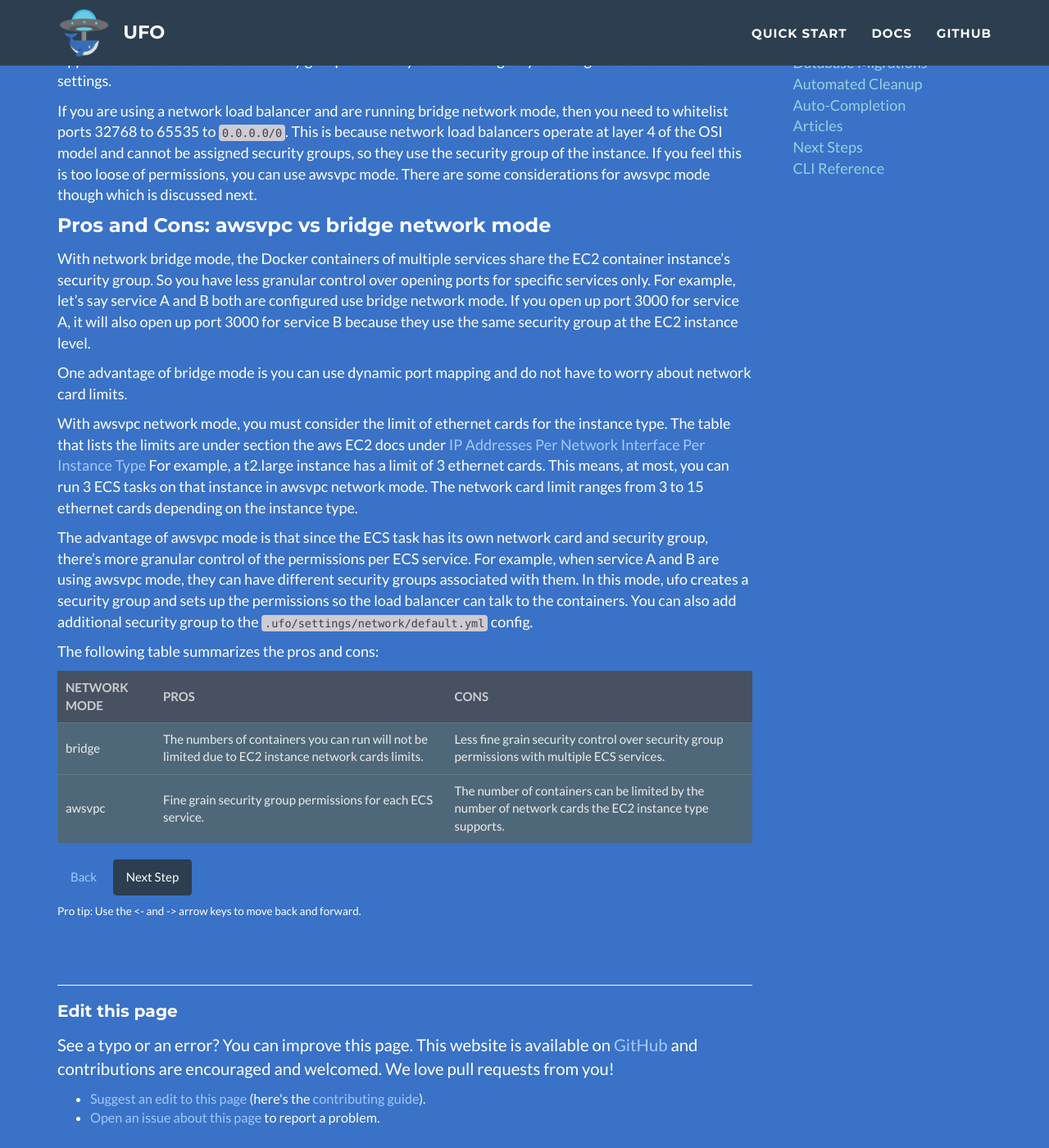
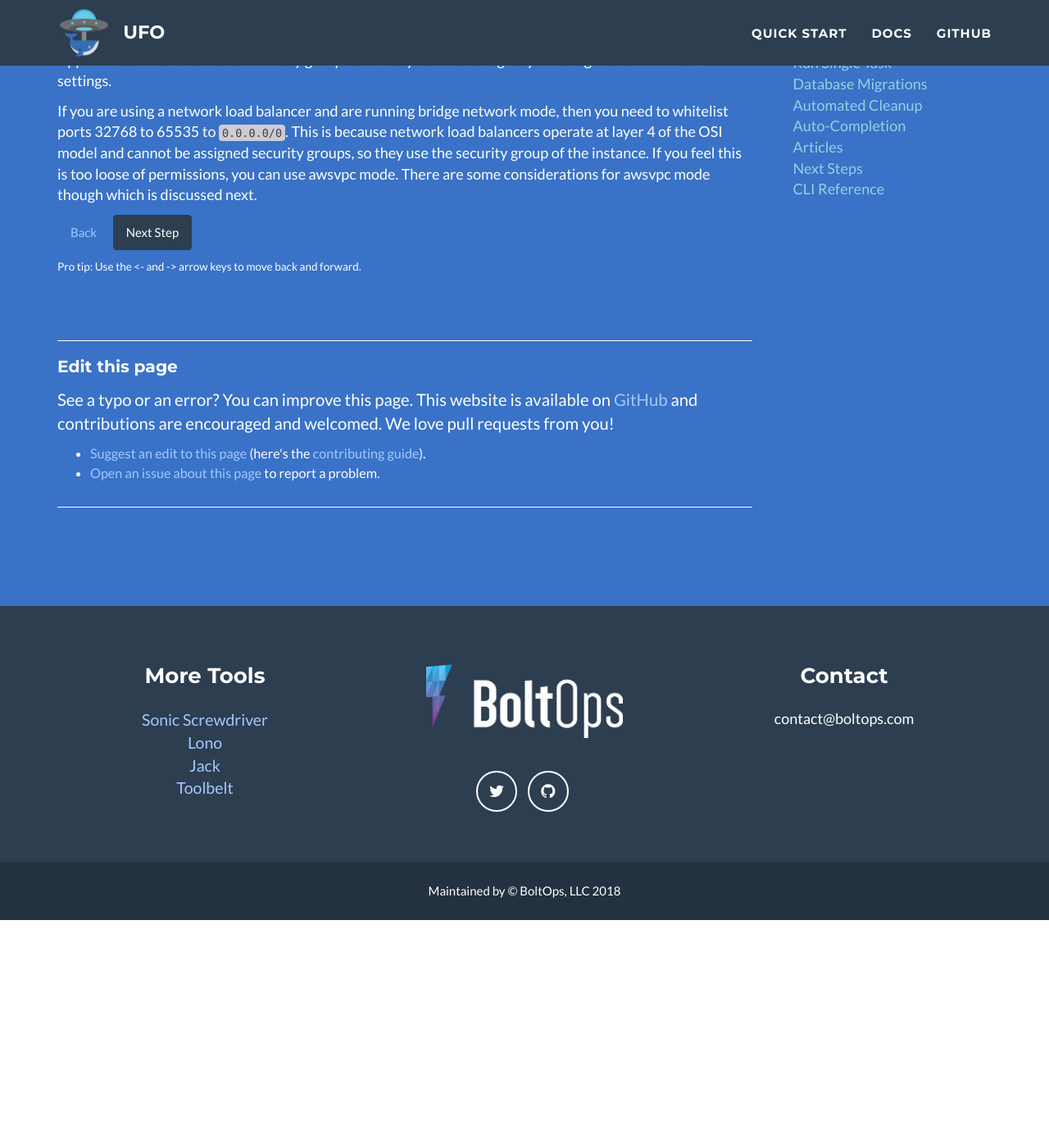
Before and after one commit to boltops-tools/ufo, a Jekyll site: the page built from docs/_docs/security-groups.md, in a window 1280 px wide and 1400 px high, scrolled down 964 px. Shown: the whole window at 82% size. Built offline with Jekyll 4.4.1, drawn with Linux system fonts in a browser that asks for light colours; after the commit the page ends 2086 px from its top, so only the background shows below that.

Commit message:
ecs-network-mode docs

```diff
--- a/docs/_docs/security-groups.md
+++ b/docs/_docs/security-groups.md
@@ -32,23 +32,6 @@ In general, ports below 32768 are outside of the ephemeral port range. So an eas
 
 If you are using a network load balancer and are running bridge network mode, then you need to whitelist ports 32768 to 65535 to `0.0.0.0/0`.  This is because network load balancers operate at layer 4 of the OSI model and cannot be assigned security groups, so they use the security group of the instance.  If you feel this is too loose of permissions, you can use awsvpc mode. There are some considerations for awsvpc mode though which is discussed next.
 
-## Pros and Cons: awsvpc vs bridge network mode
-
-With network bridge mode, the Docker containers of multiple services share the EC2 container instance's security group. So you have less granular control over opening ports for specific services only. For example, let’s say service A and B both are configured use bridge network mode. If you open up port 3000 for service A, it will also open up port 3000 for service B because they use the same security group at the EC2 instance level.
-
-One advantage of bridge mode is you can use dynamic port mapping and do not have to worry about network card limits.
-
-With awsvpc network mode, you must consider the limit of ethernet cards for the instance type. The table that lists the limits are under section the aws EC2 docs under [IP Addresses Per Network Interface Per Instance Type](https://docs.aws.amazon.com/AWSEC2/latest/UserGuide/using-eni.html) For example, a t2.large instance has a limit of 3 ethernet cards. This means, at most, you can run 3 ECS tasks on that instance in awsvpc network mode.  The network card limit ranges from 3 to 15 ethernet cards depending on the instance type.
-
-The advantage of awsvpc mode is that since the ECS task has its own network card and security group, there’s more granular control of the permissions per ECS service. For example, when service A and B are using awsvpc mode, they can have different security groups associated with them. In this mode, ufo creates a security group and sets up the permissions so the load balancer can talk to the containers.  You can also add additional security group to the `.ufo/settings/network/default.yml` config.
-
-The following table summarizes the pros and cons:
-
-Network mode | Pros | Cons
---- | ---
-bridge | The numbers of containers you can run will not be limited due to EC2 instance network cards limits. | Less fine grain security control over security group permissions with multiple ECS services.
-awsvpc | Fine grain security group permissions for each ECS service. | The number of containers can be limited by the number of network cards the EC2 instance type supports.
-
 <a id="prev" class="btn btn-basic" href="{% link _docs/load-balancer.md %}">Back</a>
-<a id="next" class="btn btn-primary" href="{% link _docs/ssl-support.md %}">Next Step</a>
+<a id="next" class="btn btn-primary" href="{% link _docs/ecs-network-mode.md %}">Next Step</a>
 <p class="keyboard-tip">Pro tip: Use the <- and -> arrow keys to move back and forward.</p>
--- a/docs/_includes/subnav.html
+++ b/docs/_includes/subnav.html
@@ -27,6 +27,7 @@
                 <li><a href="{% link _docs/ufo-current.md %}">Ufo Current</a></li>
                 <li><a href="{% link _docs/load-balancer.md %}">Load Balancer</a></li>
                 <li><a href="{% link _docs/security-groups.md %}">Security Groups</a></li>
+                <li><a href="{% link _docs/ecs-network-mode.md %}">ECS Network Mode</a></li>
                 <li><a href="{% link _docs/ssl-support.md %}">SSL Support</a></li>
                 <li><a href="{% link _docs/route53-support.md %}">Route53 Support</a></li>
                 <li><a href="{% link _docs/faq.md %}">FAQ</a></li>
```
Also changed, not shown: docs/_docs/ecs-network-mode.md (added, +24 -0 lines), docs/_docs/ssl-support.md (+1 -1 lines).
